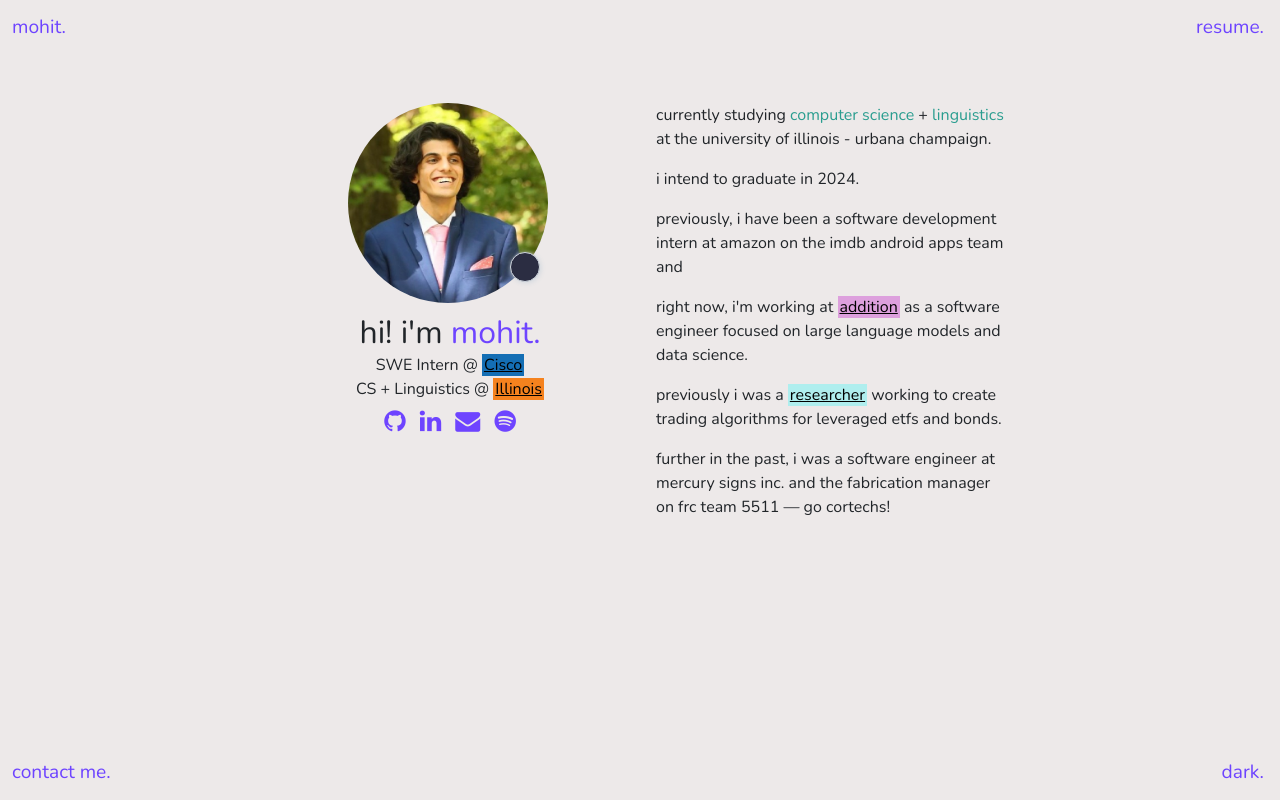
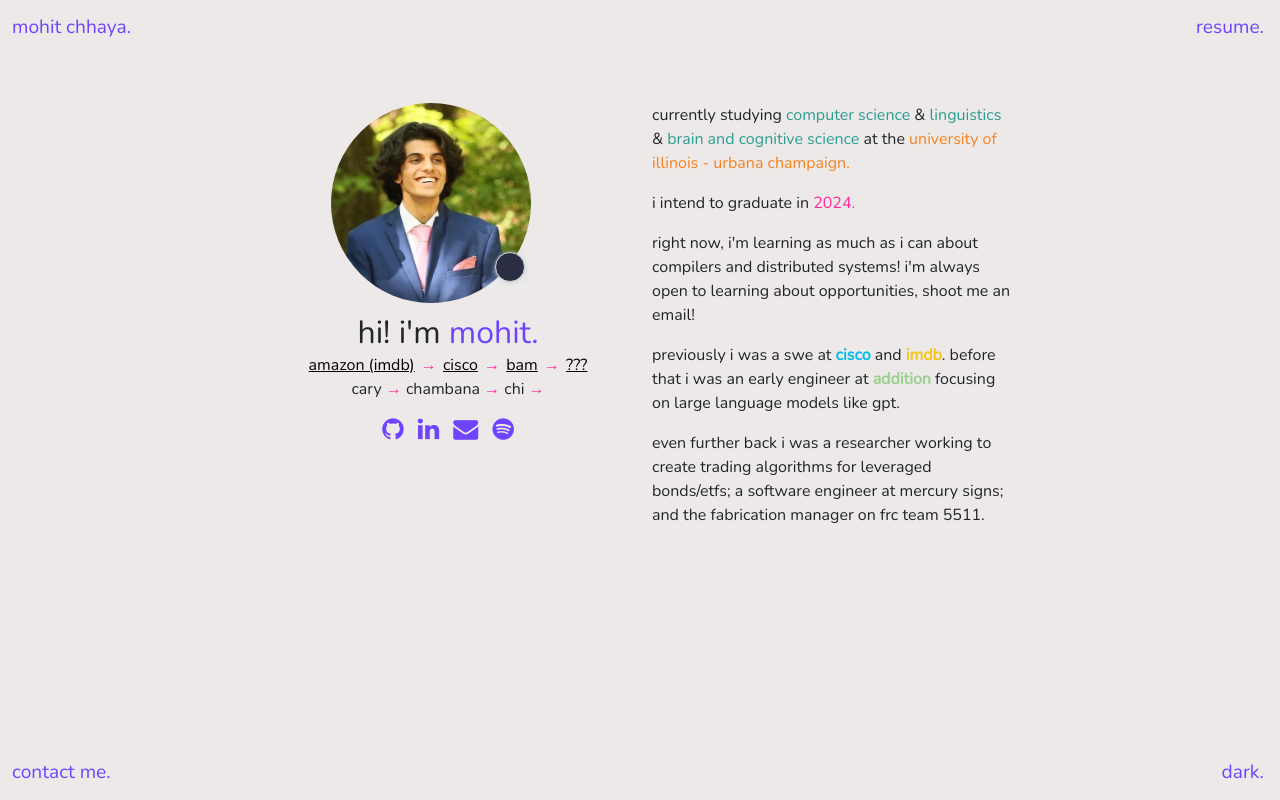
Before and after one commit to mrchhaya/mrchhaya.github.io, a plain HTML site: page index.html in a window 1280 px wide. Drawn offline with nearby package versions, Linux system fonts and the light colour scheme.

Commit message:
updating personal website

```diff
--- a/assets/css/dark.css
+++ b/assets/css/dark.css
@@ -8,6 +8,10 @@
 
 .accent2 {
     color: #2A9D8F;
+}
+
+.accent3 {
+    color: #FF299C
 }
 
 body {
@@ -28,7 +32,7 @@ body {
     border-radius: 50%;
     display: inline-block;
     position: relative;
-    left: -27px;
+    left: -40px;
     top: 75px;
     border: .5px solid #d0d7de;
     /* box-shadow: 1px 1px 5px #d0d7de; */
@@ -83,7 +87,7 @@ body {
     }
 
     .textstuff {
-        width: fit-content;
+        /* width: fit-content; */
         position: relative;
         top: -10px;
     }
@@ -113,7 +117,7 @@ body {
 }
 
 .inline_text_highlight {
-    color: black;
+    color: white;
     padding-left: 2px;
     padding-right: 2px;
     text-decoration: underline;
--- a/assets/css/style.css
+++ b/assets/css/style.css
@@ -8,6 +8,11 @@
 
 .accent2 {
     color: #2A9D8F;
+}
+
+.accent3 {
+    /* color: #D64933; */
+    color: #FF299C;
 }
 
 body {
@@ -27,7 +32,7 @@ body {
     border-radius: 50%;
     display: inline-block;
     position: relative;
-    left: -27px;
+    left: -40px;
     top: 75px;
     border: .5px solid #d0d7de;
     box-shadow: 1px 1px 5px #d0d7de;
@@ -83,7 +88,7 @@ body {
     }
 
     .textstuff {
-        width: fit-content;
+        /* width: fit-content; */
         position: relative;
         top: -10px;
     }
--- a/index.html
+++ b/index.html
@@ -17,10 +17,9 @@
 </head>
 
 <body class="bg-color" style="overflow-x: hidden;">
-    <!-- <div class="ball1"></div> -->
     <nav class="navbar navbar-expand navbar-light bg-color">
         <div class="container-fluid">
-            <a class="font-weight-bold navbar-brand smol accent1" href="#">mohit.</a>
+            <a class="font-weight-bold navbar-brand smol accent1" href="#">mohit chhaya.</a>
         </div>
         <span data-toggle="tooltip" data-placement="auto" title="updated jun. 9 '22"><a
                 class="font-weight-bold navbar-brand smol accent1"
@@ -28,9 +27,9 @@
     </nav>
     <div class="container-md w">
         <div class="row">
-            <div class="col-md-6 ps-3 justthis">
+            <div class="col-md-6 text-center">
                 <img src="./assets/embed/mo.png" class="rounded-circle" height="200" width="200"
-                    style="z-index: -1;position: relative;left: 15px;">
+                    style="z-index: -1;position: relative;">
                 <div class="ball_tool_tip">
                     <!-- <div id="ball_tool_text">
                         <span style="position: relative;left: 2px;">👨🏽‍💻</span>
@@ -39,13 +38,23 @@
                 </div>
                 <div class="textstuff">
                     <h1 id="lessmargin">hi! i'm <span class="accent1">mohit.</span></h1>
-                    <p style="margin-bottom: .5em;text-align: center;">SWE Intern @ <span class="inline_text_highlight"
-                            style="background-color: #146eb4;" data-toggle="tooltip" data-placement="top"
-                            title="https://www.amazon.com/"><a href="https://www.cisco.com/">Cisco</a></span>
-                        <br>
-                        CS + Linguistics @ <span class="inline_text_highlight" style="background-color: #F5821E;"
-                            data-toggle="tooltip" data-placement="bottom" title="https://cs.illinois.edu/"><a
-                                href="https://cs.illinois.edu/">Illinois</a></span>
+                    <p id="lessmargin">
+                        <span class="inline_text_highlight" data-toggle="tooltip" data-placement="top"
+                            title="https://www.imdb.com/"><a href="https://www.imdb.com/">amazon
+                                (imdb)</a></span>
+                        <span class="accent3">→</span>
+                        <span class="inline_text_highlight" style="" data-toggle="tooltip" data-placement="top"
+                            title="https://www.cisco.com/"><a href="https://www.cisco.com/">cisco</a></span>
+                        <span class="accent3">→</span>
+                        <span class="inline_text_highlight" style="" data-toggle="tooltip" data-placement="top"
+                            title="https://www.bamfunds.com/"><a href="https://www.bamfunds.com/">bam</a></span>
+                        <span class="accent3">→</span>
+                        <span class="inline_text_highlight" style="" data-toggle="tooltip" data-placement="top"
+                            title="hire me?">???</span>
+                    </p>
+                    <p style="text-align: center;">
+                        cary <span class="accent3">→</span> chambana <span class="accent3">→</span> chi <span
+                            class="accent3">→</span>
                     </p>
                     <div style="text-align: center; justify-content: center;">
                         <a href="https://www.github.com/mrchhaya"><i class="fa fa-github accent1"></i></a>
@@ -56,28 +65,32 @@
                     </div>
                 </div>
             </div>
-            <div class="col-md-6 ps-3 pt-45">
+            <div class="col-md-6">
                 <p>currently studying <span class="inline_text_color accent2" data-toggle="tooltip" data-placement="top"
-                        title="👨‍💻">computer science</span> + <span class="inline_text_color accent2"
-                        data-toggle="tooltip" data-placement="top" title="📚">linguistics</span> at the <span
-                        class="inline_text_color" data-toggle="tooltip" data-placement="top" title="🌽">university of
+                        title="👨‍💻">computer science</span> & <span class="inline_text_color accent2"
+                        data-toggle="tooltip" data-placement="top" title="📚">linguistics</span> & <span
+                        class="inline_text_color accent2" data-toggle="tooltip" data-placement="top" title="🧠">brain
+                        and cognitive science</span> at the <span style="color:#F5821E" data-toggle="tooltip"
+                        data-placement="bottom" title="🌽">university of
                         illinois - urbana champaign.</span></p>
                 <p>i intend to graduate in <span data-toggle="tooltip" data-placement="top"
-                        title="sometime in may probably">2024.</span></p>
-                <p>previously, i have been a software development intern at amazon on the imdb android apps team and </p>
+                        title="sometime in may probably" class="accent3">2024.</span></p>
 
-                <p>right now, i'm working at <span style="background-color: plum;" class="inline_text_highlight"
-                        data-toggle="tooltip" data-placement="top" title="https://addition.works/"><a
-                            href="https://addition.works/">addition</a></span> as a software engineer focused on
-                    large language models and data science.</p>
-                <p>previously i was a <span style="background-color: paleturquoise;" class="inline_text_highlight"
-                        data-toggle="tooltip" data-placement="top" title="click me to see my research"
-                        onclick="window.location.href = './assets/embed/PURE Final.pdf'">researcher</span> working to
-                    create trading algorithms for leveraged etfs and bonds.</p>
-                <p>further in the past, i was a software engineer at mercury signs inc. and the fabrication manager on
-                    frc
-                    team 5511 — go <span class="inline_text_color" data-toggle="tooltip" data-placement="bottom"
-                        title="🧠">cortechs!</span></p>
+                <p>
+                    right now, i'm learning as much as i can about compilers and distributed systems! i'm always open to
+                    learning about opportunities, shoot me an email!
+                </p>
+
+                <p>
+                    previously i was a swe at <span style="font-weight: 600; color: #00bceb;">cisco</span> and <span
+                        style="font-weight: 600; color: #F5C518;">imdb</span>. before that i was an early engineer
+                    at
+                    <span style="font-weight: 600; color: #9CD08F;">addition</span> focusing
+                    on large language models like gpt.
+                </p>
+
+                <p>even further back i was a researcher working to create trading algorithms for leveraged bonds/etfs; a
+                    software engineer at mercury signs; and the fabrication manager on frc team 5511.</p>
             </div>
         </div>
     </div>
```
